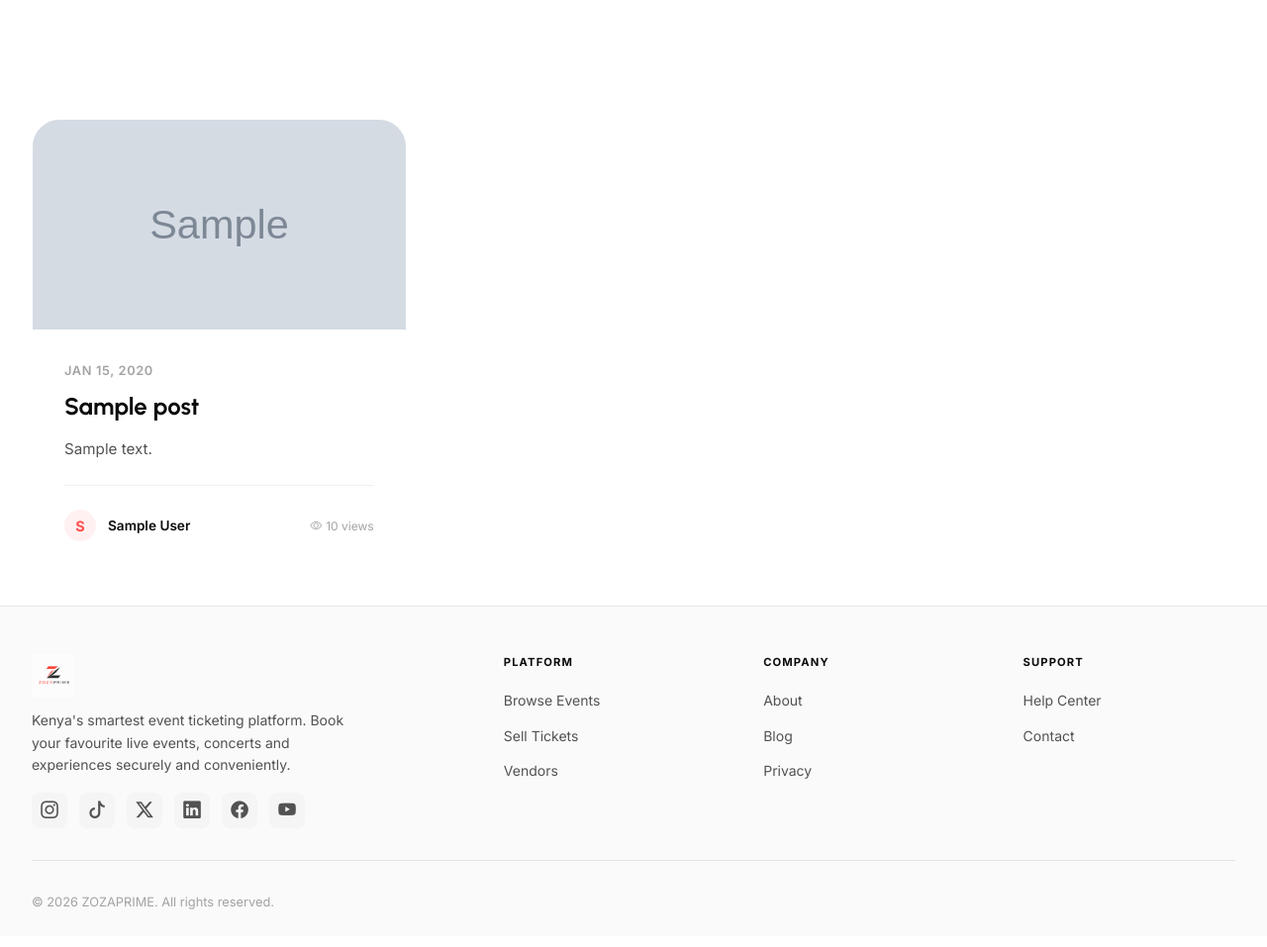
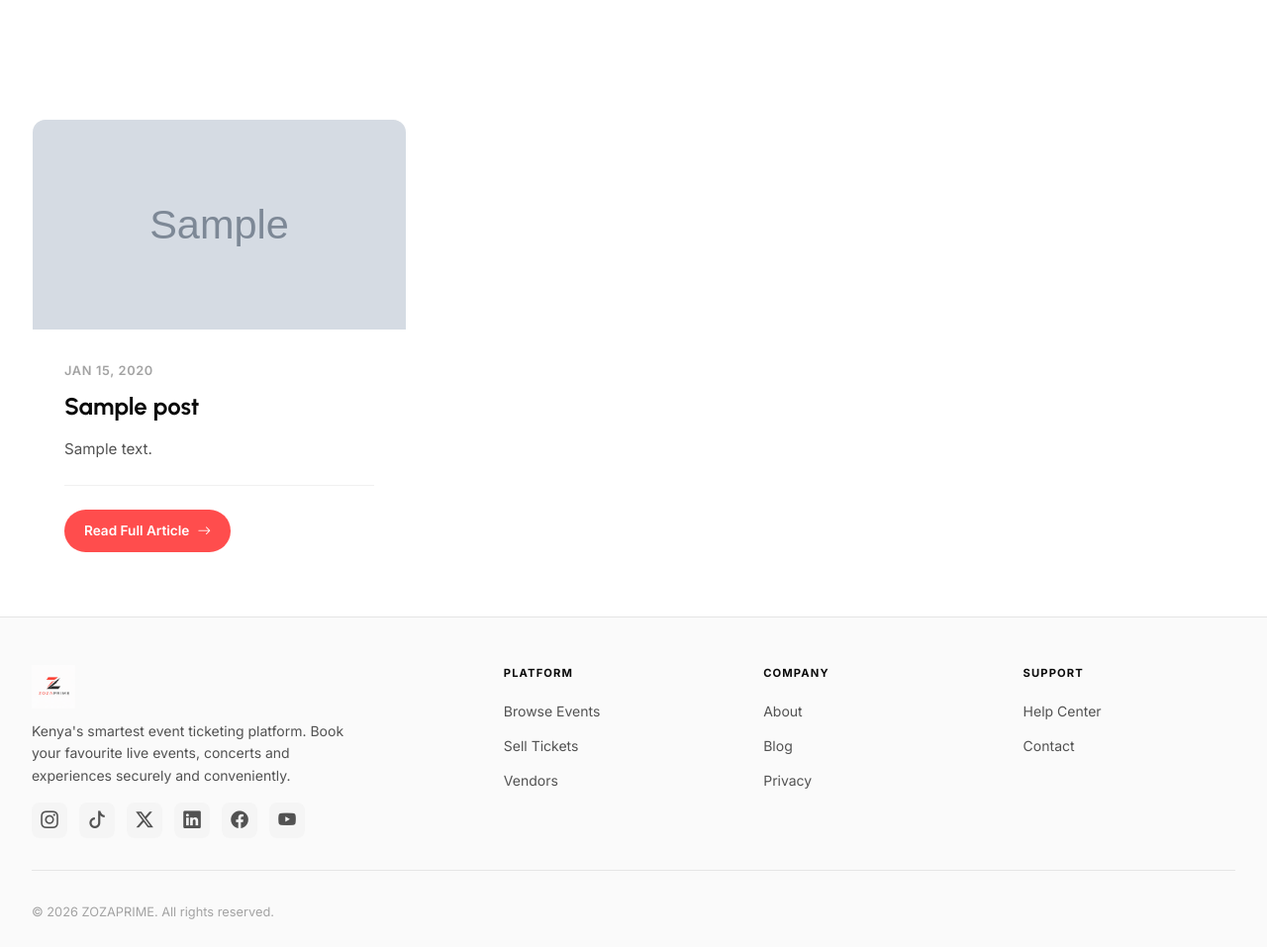
Before and after one commit to Guandaru254/vibeninjas, a Django app: page /blog/ in a window 1280 px wide. Shown: the part 72-1029 px from the top of the page at 99% size. Before the commit the page ends 991 px from the top, so only its background shows below. Run offline with Django 5.2, Linux system fonts and the light colour scheme; tables that the repository leaves empty hold one stand-in row (values such as "Sample post"); grey boxes marked "Sample" are stand-in pictures.

Commit message:
New Blog UI/UX

```diff
--- a/blog/templates/blog/post_list.html
+++ b/blog/templates/blog/post_list.html
@@ -39,12 +39,12 @@
         gap: 2.5rem;
     }
 
-    /* Blog Card */
+    /* Blog Card - Border Radius Reduced by Half (28px -> 14px) */
     .blog-card {
         background: var(--glass-bg);
         backdrop-filter: blur(20px);
         border: 1px solid var(--glass-border);
-        border-radius: 28px;
+        border-radius: 14px;
         overflow: hidden;
         transition: all 0.3s var(--ease);
         display: flex;
@@ -114,22 +114,19 @@
         margin-bottom: 1.5rem;
     }
 
+    /* Card Footer - Aligned Left */
     .card-footer {
         margin-top: auto;
         padding-top: 1.5rem;
         border-top: 1px solid var(--border-light);
         display: flex;
         align-items: center;
-        justify-content: space-between;
+        justify-content: flex-start;
     }
 
+    /* Hidden Author & Views Styling */
     .author-info {
-        display: flex;
-        align-items: center;
-        gap: 0.75rem;
-        color: var(--text-primary);
-        font-size: 0.85rem;
-        font-weight: 600;
+        display: none;
     }
 
     .author-avatar {
@@ -146,11 +143,27 @@
     }
 
     .read-time {
-        font-size: 0.75rem;
-        color: var(--text-tertiary);
-        display: flex;
+        display: none;
+    }
+
+    /* Read Full Article Button */
+    .read-more-btn {
+        background-color: var(--coral);
+        color: #ffffff;
+        padding: 0.65rem 1.25rem;
+        border-radius: 50px;
+        font-size: 0.85rem;
+        font-weight: 600;
+        display: inline-flex;
         align-items: center;
-        gap: 0.25rem;
+        gap: 0.5rem;
+        transition: background-color 0.2s ease, transform 0.2s ease;
+        text-decoration: none;
+    }
+
+    .blog-card:hover .read-more-btn {
+        transform: translateX(4px);
+        opacity: 0.95;
     }
 
     /* Empty State */
@@ -228,6 +241,7 @@
                 </p>
 
                 <div class="card-footer">
+                    <!-- Hidden elements preserved below -->
                     <div class="author-info">
                         <div class="author-avatar">
                             {{ post.author.username|first|upper }}
@@ -238,6 +252,11 @@
                         <i class="bi bi-eye"></i>
                         <span>{{ post.views }} views</span>
                     </div>
+
+                    <!-- Coral Red Button (Left Aligned) -->
+                    <span class="read-more-btn">
+                        Read Full Article <i class="bi bi-arrow-right"></i>
+                    </span>
                 </div>
             </div>
         </a>
```
